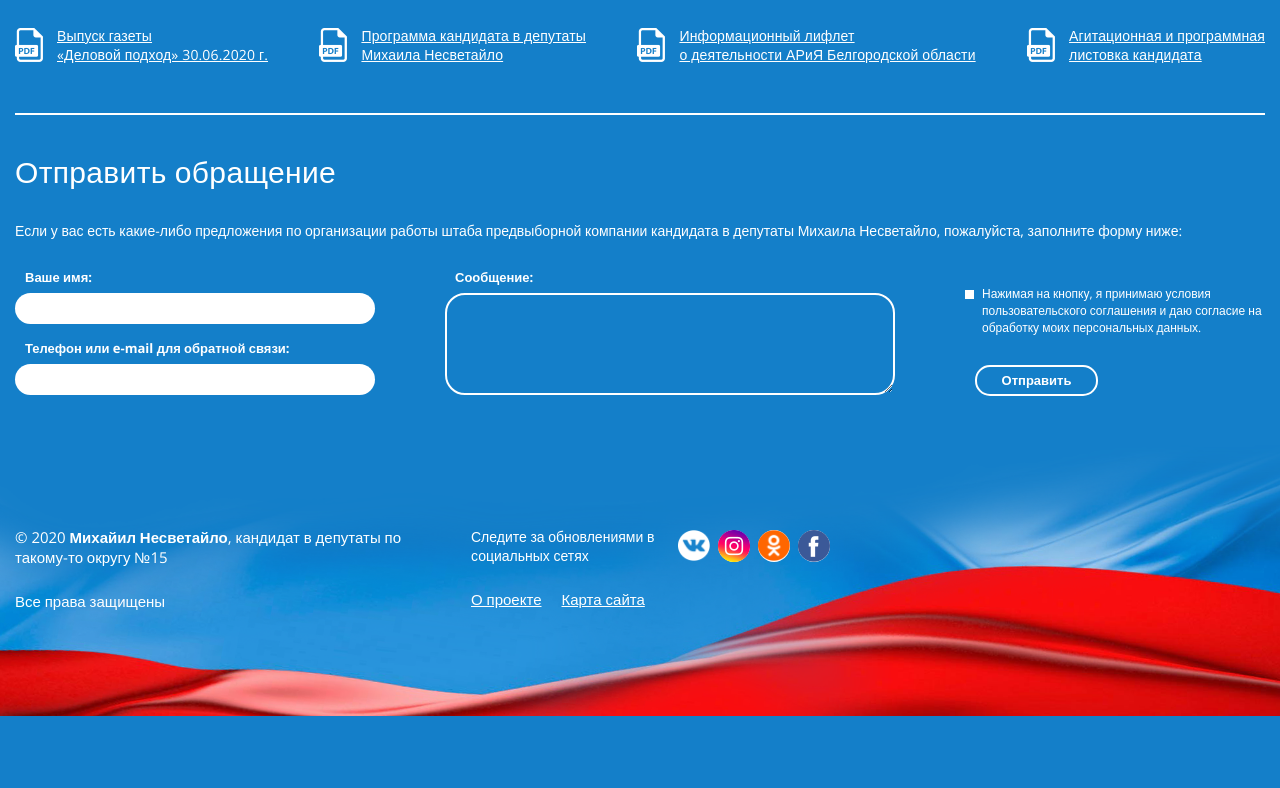
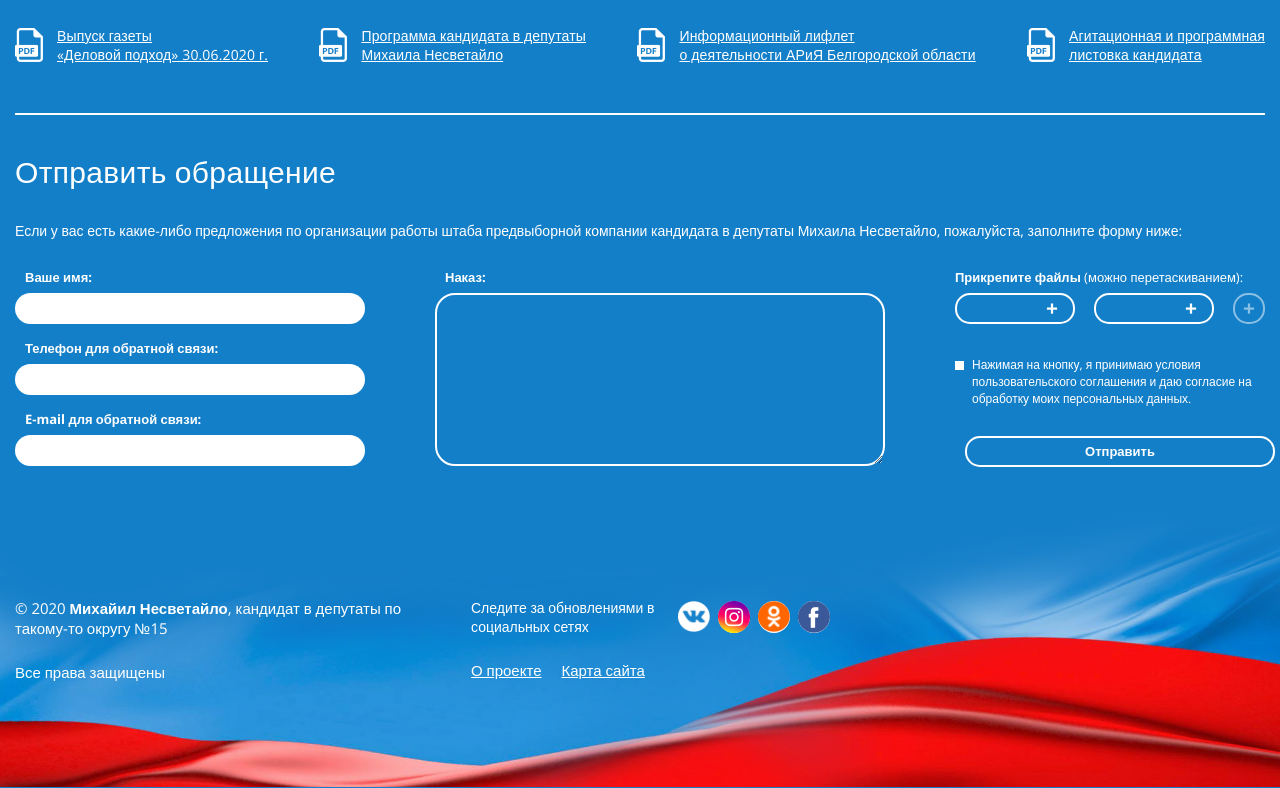
Before and after one commit to ViktoriaZaharova/candidate, a website: page app/index.html in a window 1280 px wide. Shown: the part 2191-2979 px from the top of the page. Before the commit the page ends 2908 px from the top, so only its background shows below. Drawn offline with nearby package versions, Linux system fonts and the light colour scheme.

Commit message:
add form

```diff
--- a/app/index.html
+++ b/app/index.html
@@ -239,19 +239,43 @@
                 </label>
 
                 <label>
-                    <span class="input-title">Телефон или e-mail для обратной связи:</span>
+                    <span class="input-title">Телефон для обратной связи:</span>
                     <input type="text" name="phone" required>
+                </label>
+
+                <label>
+                    <span class="input-title">E-mail для обратной связи:</span>
+                    <input type="text" name="mail" required>
                 </label>
             </div>
 
             <div class="form-group form-group__message">
                 <label>
-                    <span class="input-title">Сообщение:</span>
+                    <span class="input-title">Наказ:</span>
                     <textarea name="message"></textarea>
                 </label>
             </div>
 
             <div class="form-group form-group__check">
+                <div class="form-group-file">
+                    <div class="input-title">Прикрепите файлы <p>(можно перетаскиванием):</p></div>
+                    <div class="file-wrapper">
+                        <label class="file-label">
+                            <input type="file" class="input-file">
+                            <span class="file-custom">+</span>
+                        </label>
+                        <label class="file-label">
+                            <input type="file" class="input-file">
+                            <span class="file-custom">+</span>
+                        </label>
+
+                        <label class="file-label file-label-add">
+                            <input type="file" class="input-file">
+                            <span class="file-custom">+</span>
+                        </label>
+                    </div>
+                </div>
+
                 <label class="checkbox">
                     <input class="checkbox-inp" type="checkbox" name="checkbox">
                     <span class="checkbox-custom"></span>
--- a/app/sass/main.sass
+++ b/app/sass/main.sass
@@ -476,7 +476,7 @@ h2
   flex-wrap: wrap
   button
     margin: 29px 0 0 10px
-    max-width: 123px
+    max-width: none
 
 label
   display: block
@@ -485,14 +485,19 @@ label
     margin: 0
 
 .form-group
-  max-width: 360px
+  max-width: 350px
   width: 100%
 
 .form-group__message
   max-width: 612px
 
 .form-group__check
-  max-width: 300px
+  max-width: 310px
+  .input-title
+    padding: 0
+    p
+      font-weight: normal
+      display: inline
 
 input, textarea
   outline: none
@@ -514,14 +519,14 @@ input
 textarea
   border: solid 2px #ffffff
   background: transparent
-  height: 102px
+  height: 173px
   padding: 10px 20px
   color: #fff
   &::placeholder
     color: #fff
 
 .checkbox
-  margin: 20px 0 29px
+  margin: 20px 0 20px
   width: 100%
   display: flex
   flex-direction: row
@@ -590,6 +595,41 @@ button
   &:hover
     background: #fff
     color: #6cc3ff
+
+.file-wrapper
+  width: 100%
+  display: flex
+  align-items: stretch
+  justify-content: space-between
+  flex-wrap: wrap
+
+.file-label
+  position: relative
+  border: solid 2px #ffffff
+    radius: 15px
+  width: 120px
+  font-size: 21px
+  font-weight: bold
+  height: 31px
+  padding: 0 15px
+  cursor: pointer
+  input
+    display: none
+  .file-custom
+    width: 100%
+    height: 100%
+    display: flex
+    align-items: center
+    justify-content: flex-end
+    text-align: right
+
+.file-label-add
+  width: 32px
+  opacity: .5
+  padding: 0
+  .file-custom
+    justify-content: center
+
 
 //main page
 .main-page
```
Also changed, not shown: app/css/main.css.
